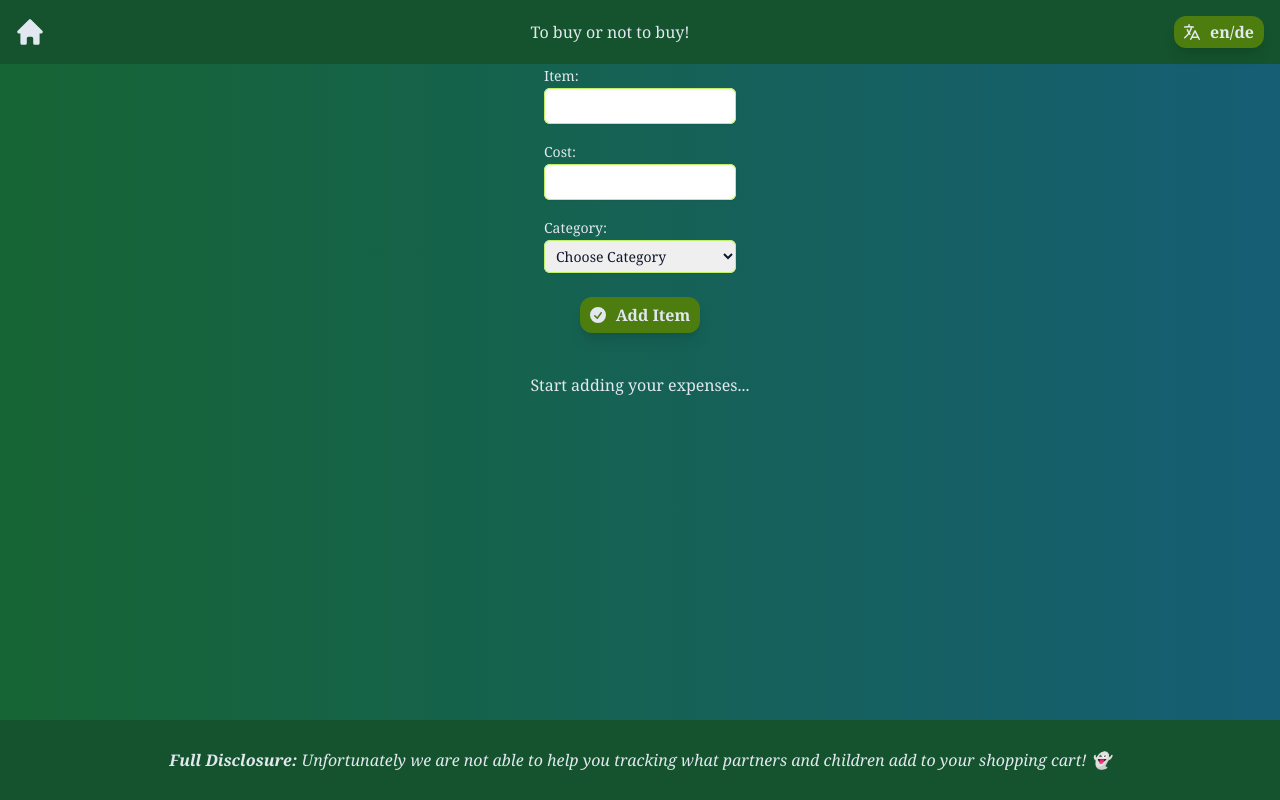
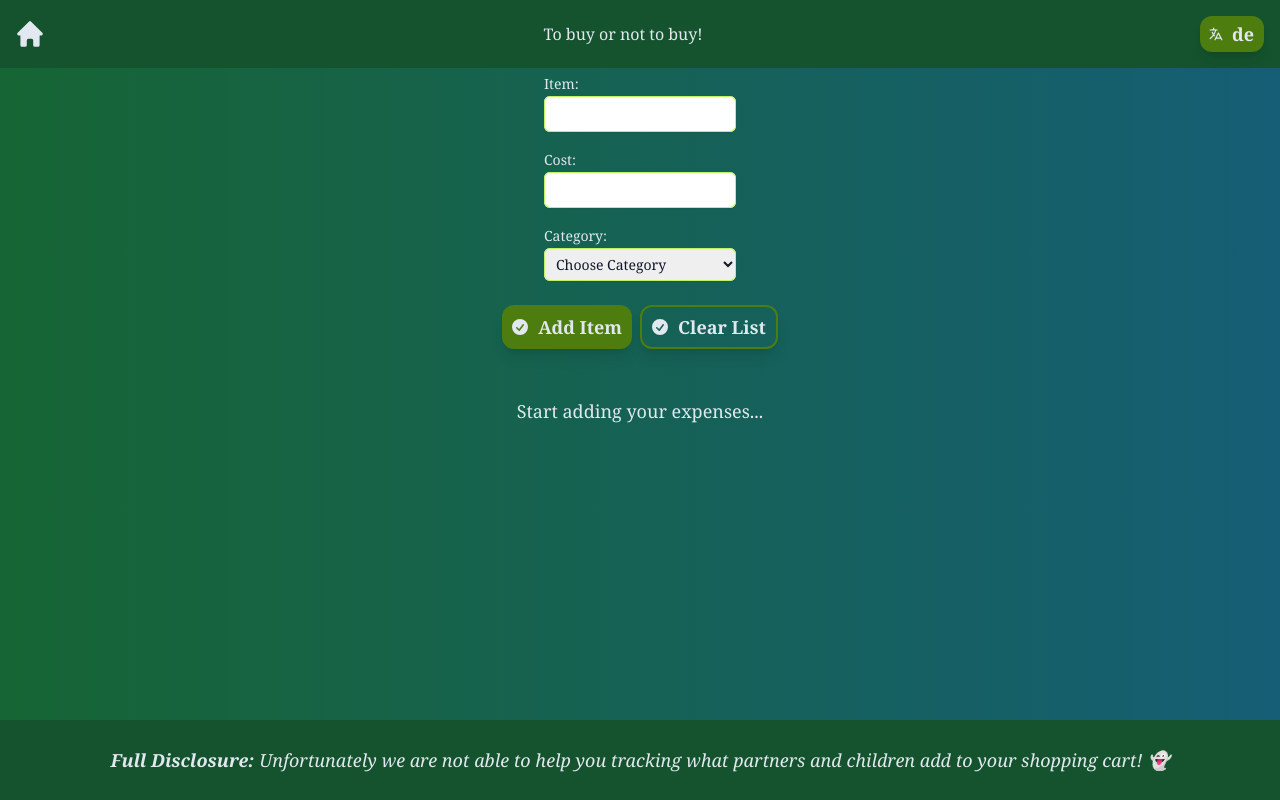
Before and after one commit to carlosmertens/expenses-tracker, a React (Vite) app: page /expenses in a window 1280 px wide. Built offline with nearby package versions, Linux system fonts and the light colour scheme.

Commit message:
Add clear list button

```diff
--- a/src/components/ExpenseForm.tsx
+++ b/src/components/ExpenseForm.tsx
@@ -24,9 +24,10 @@ type FormData = z.infer<typeof schema>;
 
 interface Props {
   onSubmit: (data: FormData) => void;
+  handleClear: () => void;
 }
 
-const ExpenseForm = ({ onSubmit }: Props) => {
+const ExpenseForm = ({ onSubmit, handleClear }: Props) => {
   const { texts } = useContext(TextsContext);
   // Create react-hook-form state manager
   const {
@@ -89,12 +90,22 @@ const ExpenseForm = ({ onSubmit }: Props) => {
         {errors.category && <p>{errors.category.message}</p>}
       </div>
 
+      <div className='flex gap-2'>
         <button
           type='submit'
           className='mt-2 inline-flex items-center gap-2 rounded-xl bg-lime-700 px-2.5 py-1.5 text-md font-semibold shadow-lg hover:bg-lime-600 focus-visible:outline focus-visible:outline-2 focus-visible:outline-offset-2 focus-visible:outline-lime-600'>
           <CheckCircleIcon className='-ml-0.5 h-5 w-5' aria-hidden='true' />
           {texts.ExpenseForm.button}
         </button>
+
+        <button
+          onClick={handleClear}
+          type='button'
+          className='mt-2 inline-flex items-center gap-2 rounded-xl border-2 border-lime-700 px-2.5 py-1.5 text-md font-semibold shadow-lg hover:bg-lime-600 focus-visible:outline focus-visible:outline-2 focus-visible:outline-offset-2 focus-visible:outline-lime-600'>
+          <CheckCircleIcon className='-ml-0.5 h-5 w-5' aria-hidden='true' />
+          Clear List
+        </button>
+      </div>
     </form>
   );
 };
--- a/src/components/ExpenseList.tsx
+++ b/src/components/ExpenseList.tsx
@@ -25,8 +25,8 @@ const ExpenseList = ({ expenses, onDelete }: Props) => {
         onSelectCategory={(category) => setSelectedCategory(category)}
       />
       <table className='border-2 shadow-md shadow-white'>
-        <thead className=''>
-          <tr className=''>
+        <thead className='uppercase'>
+          <tr>
             <th className='border-2 p-2'>{texts.ExpenseList.th.items}</th>
             <th className='border-2 p-2'>{texts.ExpenseList.th.costs}</th>
             <th className='border-2 p-2'>{texts.ExpenseList.th.categories}</th>
@@ -51,7 +51,7 @@ const ExpenseList = ({ expenses, onDelete }: Props) => {
         </tbody>
         <tfoot>
           <tr className='text-center font-bold'>
-            <td className='border-2 p-2.5'>{texts.ExpenseList.td}</td>
+            <td className='border-2 p-2.5 uppercase'>{texts.ExpenseList.td}</td>
             <td className='border-2 p-2.5'>
               € {expenses.reduce((acc, expense) => expense.cost + acc, 0)}
             </td>
--- a/src/components/Header.tsx
+++ b/src/components/Header.tsx
@@ -14,13 +14,13 @@ const Header = () => {
         className='focus-visible:outline focus-visible:outline-2 focus-visible:outline-offset-2 focus-visible:outline-lime-600 focus-visible:rounded-md hover:text-lime-600'>
         <HomeIcon className='-ml-0.5 h-8 w-8' aria-hidden='true' />
       </NavLink>
-      <p className=''>{texts.Header.p}</p>
+      <p className='text-base'>{texts.Header.p}</p>
       <button
         onClick={handleClick}
         type='button'
         className='inline-flex items-center gap-2 rounded-xl bg-lime-700 px-2.5 py-1 text-md font-semibold shadow-lg hover:bg-lime-600 focus-visible:outline focus-visible:outline-2 focus-visible:outline-offset-2 focus-visible:outline-lime-600'>
-        <LanguageIcon className='-ml-0.5 h-5 w-5' aria-hidden='true' />
-        en/de
+        <LanguageIcon className='-ml-0.5 h-4 w-4' aria-hidden='true' />
+        {texts.id === 'en' ? 'de' : 'en'}
       </button>
     </header>
   );
--- a/src/layout/AppLayout.tsx
+++ b/src/layout/AppLayout.tsx
@@ -8,7 +8,7 @@ interface Props {
 
 const AppLayout = ({ children }: Props) => {
   return (
-    <div className='min-h-screen bg-gradient-to-r from-green-800 to-cyan-800 text-slate-200 font-serif'>
+    <div className='min-h-screen bg-gradient-to-r from-green-800 to-cyan-800 text-slate-200 font-serif text-xs md:text-lg'>
       <Header />
       {children}
       <Footer />
--- a/src/pages/expenses.tsx
+++ b/src/pages/expenses.tsx
@@ -10,11 +10,12 @@ const Expenses = () => {
   return (
     <AppLayout>
       <main className='flex flex-col items-center py-16'>
-        <div className='mb-10'>
+        <div className='mb-12 mt-2'>
           <ExpenseForm
             onSubmit={(data) =>
               setExpenses([...expenses, { ...data, id: expenses.length + 1 }])
             }
+            handleClear={() => setExpenses([])}
           />
         </div>
 
--- a/src/pages/home.tsx
+++ b/src/pages/home.tsx
@@ -10,13 +10,13 @@ const Home = () => {
   return (
     <AppLayout>
       <main className='h-screen flex flex-col justify-center items-center  gap-8 text-center px-4'>
-        <h1 className='text-4xl md:text-5xl'>
-          <span className='block text-5xl md:text-6xl font-bold tracking-widest'>
+        <h1 className='text-2xl md:text-5xl'>
+          <span className='block text-4xl md:text-6xl font-bold tracking-widest'>
             {texts.Home.h1.span}
           </span>
           {texts.Home.h1.content}
         </h1>
-        <p className='text-lg'>
+        <p className='text-base'>
           <span className='block italic'>{texts.Home.p.span}</span>
           {texts.Home.p.content}
         </p>
```
Lines whose indentation alone changed are shown as unchanged.
